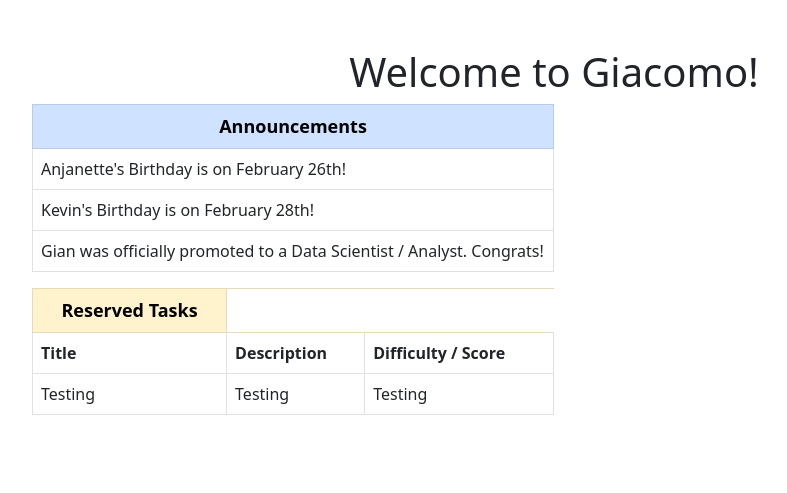
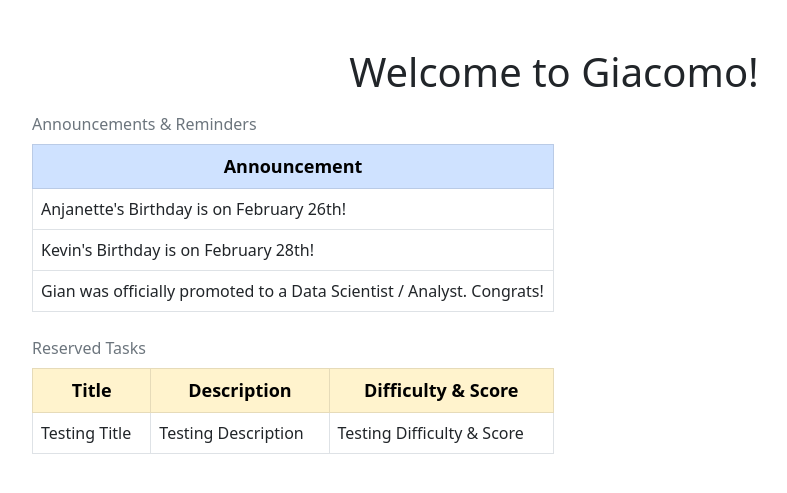
Before and after one commit to gianmillare/Giacomo_Tasks, a Flask app: page / in a window 1280 px wide. Shown: the part 66-559 px from the top of the page, without its empty margins (86-873 px from the left). Run offline with Flask 2, Linux system fonts and the light colour scheme; the visitor is signed in with stand-in values (Sample User, id 1).

Commit message:
edited homepage tables to include a caption. tested and debugged the reserved task table

```diff
--- a/templates/index.html
+++ b/templates/index.html
@@ -10,10 +10,11 @@
     <!-- List of Announcements -->
     <div class="col-6">
 
-        <table class="table table-bordered">
+        <table class="table table-bordered caption-top">
+            <caption>Announcements & Reminders</caption>
             <thead class="table-primary">
                 <tr>
-                    <th scope="col" style="font-size: large; text-align: center;">Announcements</th>
+                    <th scope="col" style="font-size: large; text-align: center;">Announcement</th>
                 </tr>
             </thead>
 
@@ -39,25 +40,21 @@
     <!-- List out the  -->
     <div class="col-6">
 
-        <table class="table table-bordered">
+        <table class="table table-bordered caption-top">
+            <caption>Reserved Tasks</caption>
             <thead class="table-warning">
                 <tr>
-                    <th scope="col" style="font-size: large; text-align: center;">Reserved Tasks</th>
+                    <th scope="col" style="font-size: large; text-align: center;">Title</th>
+                    <th scope="col" style="font-size: large; text-align: center;">Description</th>
+                    <th scope="col" style="font-size: large; text-align: center;">Difficulty & Score</th>
                 </tr>
             </thead>
 
             <tbody>
-
                 <tr>
-                    <th scope="col">Title</th>
-                    <th scope="col">Description</th>
-                    <th scope="col">Difficulty / Score</th>
-                </tr>
-
-                <tr>
-                    <td>Testing</td>
-                    <td>Testing</td>
-                    <td>Testing</td>
+                    <td scope="row">Testing Title</th>
+                    <td scope="row">Testing Description</th>
+                    <td scope="row">Testing Difficulty & Score</th>
                 </tr>
             </tbody>
         </table>
```
Also changed, not shown: 2 other files.
